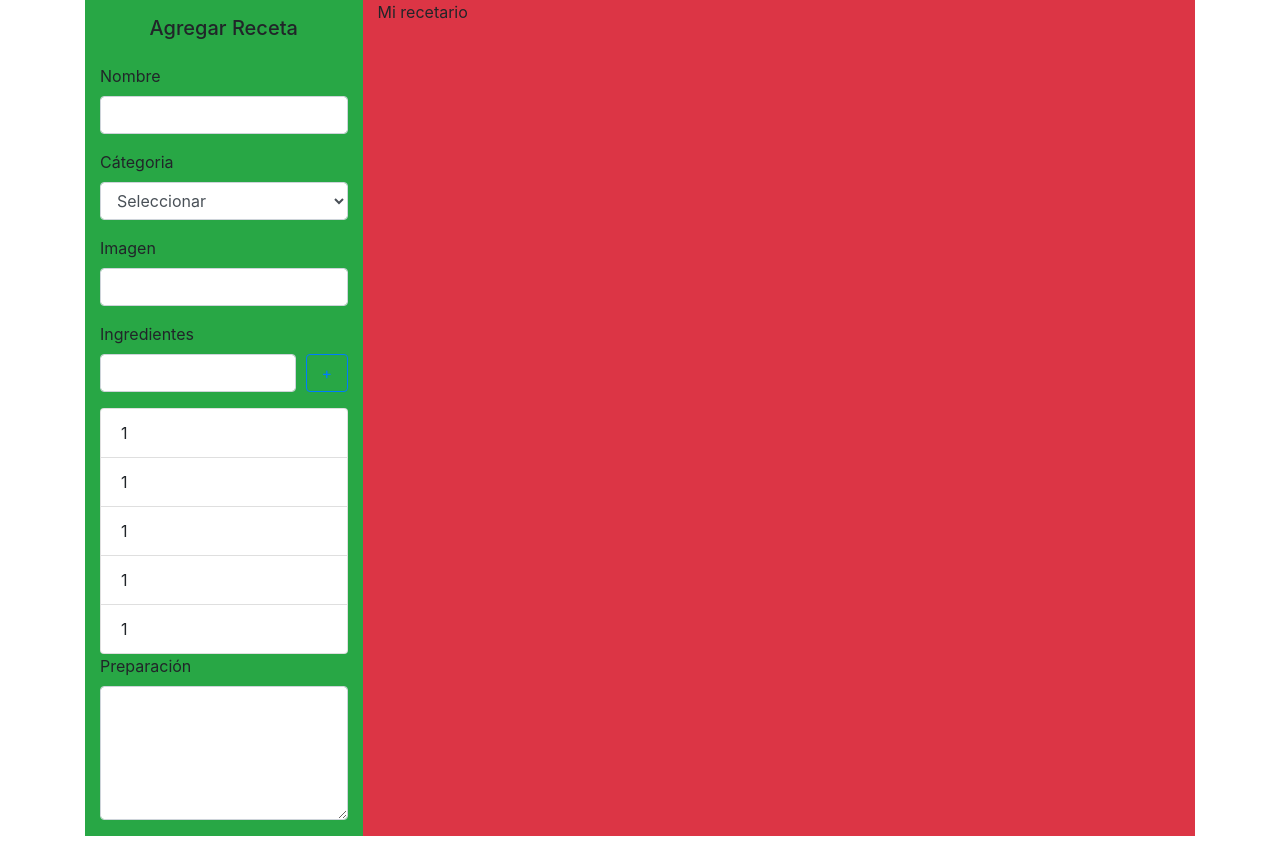
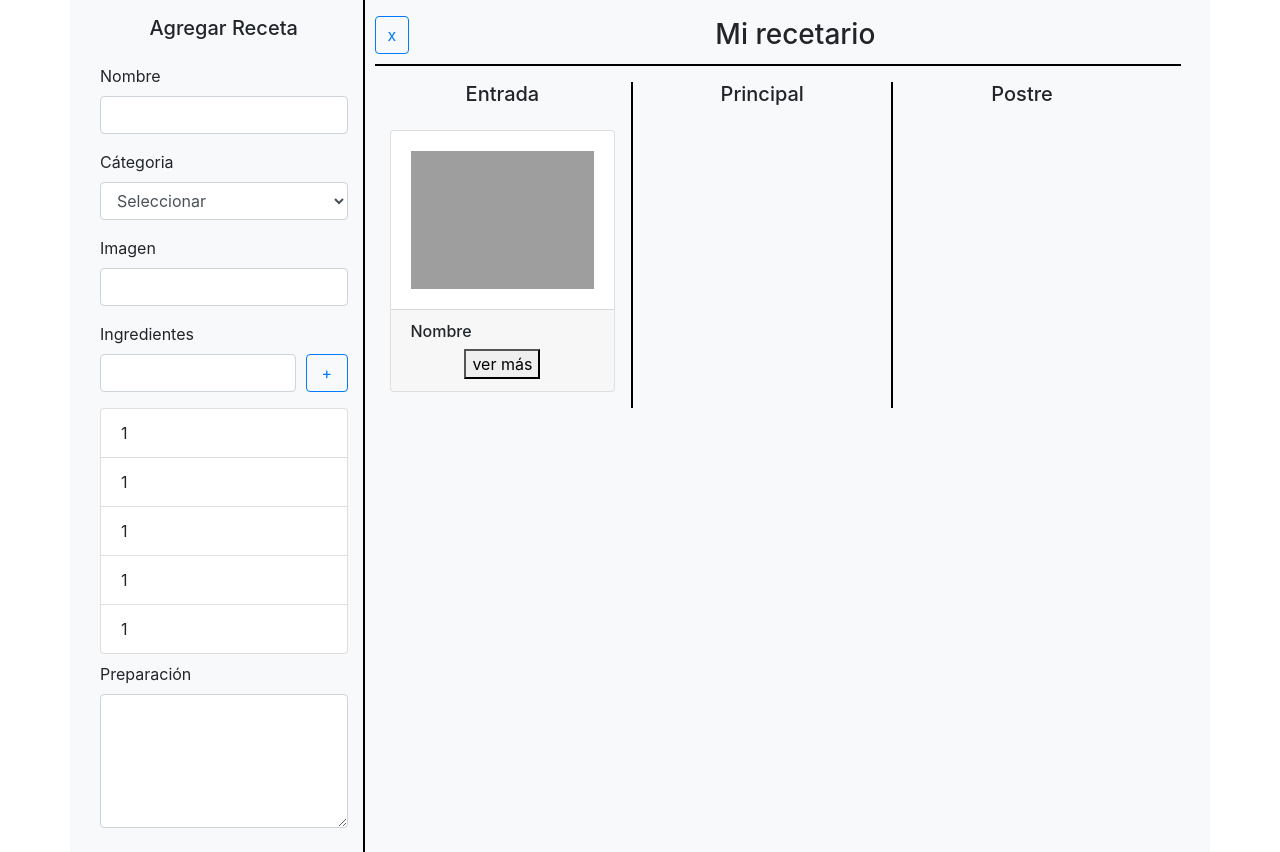
Before and after one commit to App-Web-2020-2021-I/ejercicio-recetario-Derkk117, a plain HTML site: page index.html in a window 1280 px wide. Drawn offline with nearby package versions, Linux system fonts and the light colour scheme; grey boxes are pictures that could not be loaded.

Commit message:
Maquetado finalizado V1

```diff
--- a/index.css
+++ b/index.css
@@ -1,10 +1,29 @@
-.separador {
+.separadorVertical {
     width: 2px;
-    height: 200px;
+    height: auto;
+    padding: 0;
+    margin: 0;
     background-color: black;
+}
+
+.separadorHorizontal {
+    width: 100%;
+    height: 2px;
+    padding: 0;
+    margin: 0;
+    background-color: black;
+    margin-top: 10px;
 }
 
 .ingrediente {
     padding: 0;
     padding-right: 10px;
 }
+
+.contenidoRecetario {
+    width: 74.5%;
+}
+
+.contenidoColumna {
+    width: 33.1%;
+}
--- a/index.html
+++ b/index.html
@@ -9,8 +9,8 @@
 </head>
 
 <body>
-    <div class="row m-auto container">
-        <div class="col-3 bg-success">
+    <div class="row m-auto container bg-light">
+        <div class="col-3" id="Agregar">
             <div class="text-center p-3">
                 <h5>Agregar Receta</h5>
             </div>
@@ -48,17 +48,46 @@
                     <li class="list-group-item">1</li>
                     <li class="list-group-item">1</li>
                 </ul>
-                <div class="form-group">
+                <div class="form-group py-2">
                     <label class="">Preparación</label>
                     <textarea name="" id="" cols="30" rows="5" class="form-control"></textarea>
                 </div>
             </form>
-            <!--
-            <div class="separador align-self-right"></div>
-            -->
         </div>
-        <div class="col-9 bg-danger">
-            Mi recetario
+        <div class="separadorVertical p-0"></div>
+        <div class="contenidoRecetario">
+            <div class="row ">
+                <div class="container px-4">
+                    <div class="Row p-3">
+                        <button type="button" class="btn btn-outline-primary">x</button>
+                        <h3 class="m-auto align-self-center">Mi recetario</h3>
+                        <div class="separadorHorizontal"></div>
+                    </div>
+                    <div class="container row">
+                        <div class="contenidoColumna text-center">
+                            <h5>Entrada</h5>
+                            <div class="p-3 align-self-center">
+                                <div class="card d-flex">
+                                    <div class="card-body"><img src="https://picsum.photos/200/150" class="img-fluid" alt=""></div>
+                                    <div class="card-footer">
+                                        <h6 class="text-left">Nombre</h6>
+                                        <button>ver más</button>
+                                    </div>
+                                </div>
+                            </div>
+                        </div>
+                        <div class="separadorVertical"></div>
+                        <div class="contenidoColumna text-center">
+                            <h5>Principal</h5>
+                        </div>
+                        <div class="separadorVertical"></div>
+                        <div class="contenidoColumna text-center">
+                            <h5>Postre</h5>
+                        </div>
+                    </div>
+                </div>
+            </div>
+
         </div>
     </div>
     <script src="https://code.jquery.com/jquery-3.5.1.min.js" integrity="sha256-9/aliU8dGd2tb6OSsuzixeV4y/faTqgFtohetphbbj0=" crossorigin="anonymous"></script>
--- a/index.js
+++ b/index.js
@@ -0,0 +1,3 @@
+$(document).ready(function() {
+
+});
```
